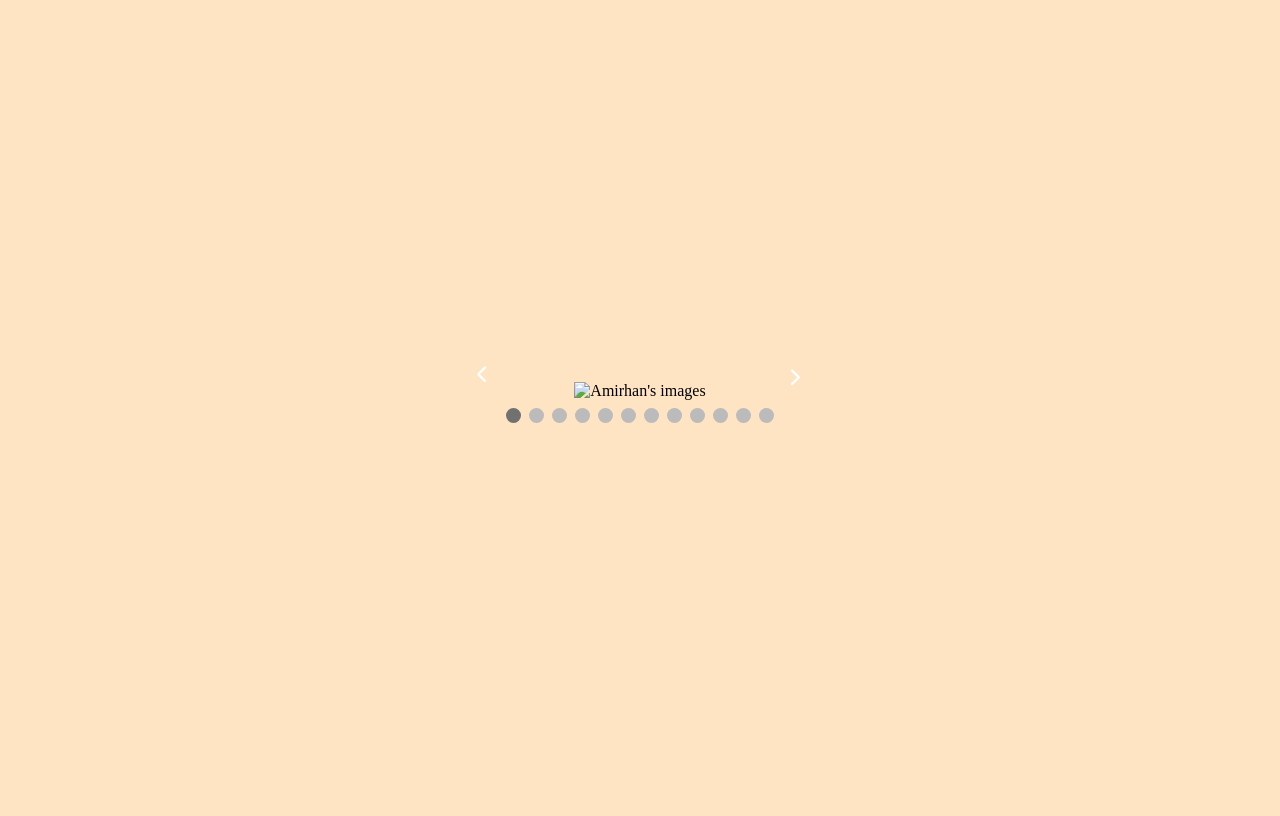
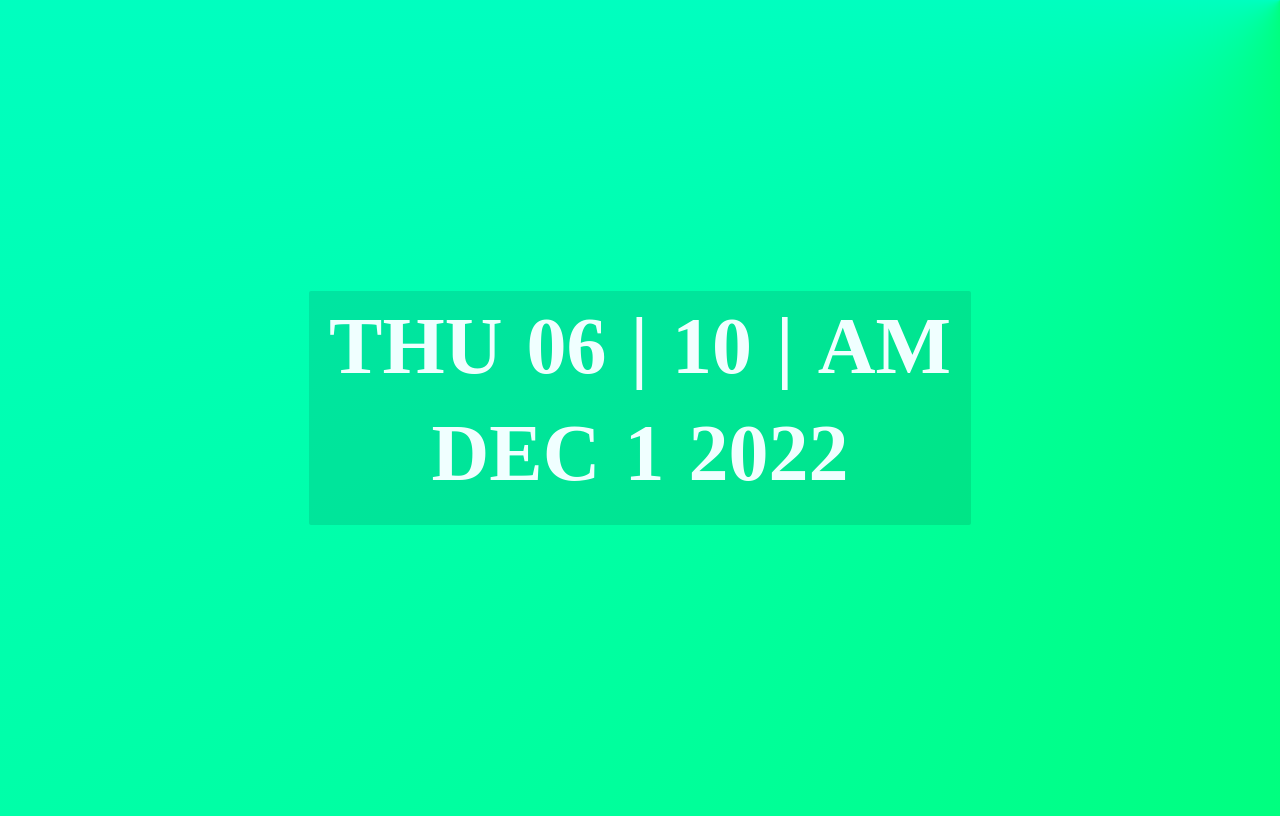
Before and after one commit to DiliaraEnverQizi/15-ideas, a plain HTML site: page index.html in a window 1280 px wide. Drawn offline with Linux system fonts and the light colour scheme; a web font is replaced by a local one.

Commit message:
Digital Clock

```diff
--- a/index.html
+++ b/index.html
@@ -4,70 +4,26 @@
         <meta charset="UTF-8">
         <meta http-equiv="X-UA-Compatible" content="IE=edge">
         <meta name="viewport" content="width=device-width, initial-scale=1.0">
-        <link rel="stylesheet" href="https://cdnjs.cloudflare.com/ajax/libs/font-awesome/6.2.0/css/all.min.css">
         <link rel="stylesheet" href="style.css">
-
-        <title>Image Carousel</title>
+        <title>Digital Clock</title>
 </head>
-<body class="body" background="img">
+<body>
         <div class="container">
-           <div class="image fade">
-                <img src="/3_ Image Carousel/img/Amirhan1.jpg" alt="Amirhan's images" width="100%">
-           </div>
-           <div class="image fade">
-                <img src="/3_ Image Carousel/img/Amirhan2.jpeg" alt="Amirhan's images" width="100%">
-           </div>
-           <div class="image fade">
-                <img src="/3_ Image Carousel/img/Amirhan3.jpeg" alt="Amirhan's images" width="100%">
-           </div>
-           <div class="image fade">
-                <img src="/3_ Image Carousel/img/Amirhan4.jpeg" alt="Amirhan's images" width="100%">
-           </div>
-           <div class="image fade">
-                <img src="/3_ Image Carousel/img/Amirhan5.jpeg" alt="Amirhan's images" width="100%">
-           </div>
-           <div class="image fade">
-                <img src="/3_ Image Carousel/img/Amirhan6.jpeg" alt="Amirhan's images" width="100%">
-           </div>
-           <div class="image fade">
-                <img src="/3_ Image Carousel/img/Amirhan7.jpeg" alt="Amirhan's images" width="100%">
-           </div>
-           <div class="image fade">
-                <img src="/3_ Image Carousel/img/Amirhan8.jpeg" alt="Amirhan's images" width="100%">
-           </div>
-           <div class="image fade">
-                <img src="/3_ Image Carousel/img/Amirhan9.jpeg" alt="Amirhan's images" width="100%">
-           </div>
-           <div class="image fade">
-                <img src="/3_ Image Carousel/img/Amirhan10.jpeg" alt="Amirhan's images" width="100%">
-           </div>
-           <div class="image fade">
-                <img src="/3_ Image Carousel/img/Amirhan12.jpeg" alt="Amirhan's images" width="100%">
-           </div>
-           <div class="image fade">
-                <img src="/3_ Image Carousel/img/Amirhan13.jpeg" alt="Amirhan's images" width="100%">
-           </div>
-           <div class="image fade">
-                <img src="/3_ Image Carousel/img/Amirhan11.jpeg" alt="Amirhan's images" width="100%">
-           </div>
-
-           <i id="prev" onclick="show_image(-1)" class="fa-solid fa-chevron-left"></i>
-           <i id="next" onclick="show_image(1)" class="fa-solid fa-chevron-right"></i>
-           <div class="dots">
-                <span class="dot"></span>
-                <span class="dot"></span>
-                <span class="dot"></span>
-                <span class="dot"></span>
-                <span class="dot"></span>
-                <span class="dot"></span>
-                <span class="dot"></span>
-                <span class="dot"></span>
-                <span class="dot"></span>
-                <span class="dot"></span>
-                <span class="dot"></span>
-                <span class="dot"></span>
-           </div>
+                <div class="digitalClock">
+                        <h1 id="day">Mon</h1>
+                        <h1 id="hour">04</h1>
+                        <h1 id="bar1">|</h1>
+                        <h1 id="minute">20</h1>
+                        <h1 id="bar2">|</h1>
+                        <h1 id="ampm">PM</h1>
+                        <p>
+                                <h1 id="month">sep</h1>
+                                <h1 id="date2">20</h1>
+                                <h1 id="year">0</h1>
+                        </p>
+                </div>
         </div>
         <script src="script.js"></script>
+
 </body>
 </html>
--- a/script.js
+++ b/script.js
@@ -1,27 +1,29 @@
-let index=0;
-show_image(index);
+window.addEventListener('load',calculateTime);
+function calculateTime(){
+        let date=new Date();
+        var dayNumber=date.getDay();
+        let hour=date.getHours();
+        let minute=date.getMinutes();
+        let month=date.getMonth();
+        let ampm=hour>=12?'PM':'AM';
+        let dayNames=["SUN", "MON", "TUE", "WED", "THU", "FRI", "SAT"];
+        let monthNames=["JAN", "FEB", "MAR", "APR", "MAY", "JUN", "JUL", "AUG", "SEP", "OCT", "NOV", "DEC"];
+        let dayNumber2=date.getDate();
+        let year=date.getFullYear();
 
-function show_image(i){
-        index+=i;
-        console.log(index);
+        hour=hour%12;
 
-        let images=document.getElementsByClassName("image");
+        hour=hour?hour:'12';
+        hour=hour<10?'0'+hour:hour;
+        minute=minute<10?'0'+minute:minute;
 
-        let dots=document.getElementsByClassName("dot");
+        document.getElementById("day").innerHTML=dayNames[dayNumber];
+        document.getElementById("hour").innerHTML=hour;
+        document.getElementById("minute").innerHTML=minute;
+        document.getElementById("ampm").innerHTML=ampm;
+        document.getElementById("month").innerHTML=monthNames[month];
+        document.getElementById("date2").innerHTML=dayNumber2;
+        document.getElementById("year").innerHTML=year;
 
-        for(i=0;i<images.length;i++){
-                images[i].style.display="none";
-        }
-        for(i=0;i<dots.length;i++){
-                dots[i].className=dots[i].className.replace(" active","");
-        }
-        if(index>images.length-1){
-                index=0;
-        }
-        if(index<0){
-                index=images.length-1;
-        }
-        images[index].style.display="block";
-        dots[index].className+=" active";
-
+        setTimeout(calculateTime,200);
 }
--- a/style.css
+++ b/style.css
@@ -1,84 +1,52 @@
-.body{
-        background-color: bisque;
-        background-image: url("/3_ Image Carousel/img/border2.jpg" );
-        background-size: 100% 110%;
+@import url('https://fonts.googleapis.com/css2?family=Aref+Ruqaa+Ink:wght@700&display=swap');
+body{
+        font-family: 'Aref Ruqaa Ink', serif;
+        overflow:hidden;
+        background: conic-gradient(at top right, lime, cyan);
 
 }
 .container{
-        width: 28%;
+
+        width:95% ;
         height: 100vh;
         margin: auto;
         display: flex;
         justify-content: center;
         align-items: center;
-        flex-direction: column;
-        position: relative;
 }
+.digitalClock{
 
-
-.image{
-        display: none ;
-        align-items: center;
+        width: fit-content;
+        margin: auto;
+        padding: 10px;
+        border-radius: 2px;
+        color: azure;
+        background: rgba(0,0,0,0.1);
+        text-align: center;
 }
-
-#prev{
-        position: absolute;
-        color: white;
-
-        top: 43%;
-        left:0;
-        cursor:pointer;
-        padding: 13px;
-        font-size: large;
-        transition: 0.6s ease;
-        border-radius: 0 3px 3px 0;
-        user-select: none;
+.digitalClock h1{
+        display:inline-block;
+        margin: 0 10px;
+        font-weight: bold;
+        font-size: 5rem;
 
 }
 
-#next{
-        position: absolute;
-        color: white;
-        top: 43%;
-        right:0;
-        cursor:pointer;
-        padding: 16px;
-        font-size: large;
-        transition: 0.6s ease;
-        border-radius: 0 3px 3px 0;
-        user-select: none;
-
-}
-#prev:hover, #next:hover{
-        background-color: black(0,0,0,0.5);
-}
-.dots{
-        text-align:center;
-        margin: 2%;
-}
-.dot{
-        height: 15px;
-        width: 15px;
-        background-color: #bbb;
-        display:inline-block;
-        border-radius: 50%;
-        margin:0 2px;
-        transition: background-color 0.6s ease;
-
-}
-.active{
-        background-color: #717171;
-}
-.fade{
-        animation: fade 1.5s;
-}
-@keyframes fade{
-        from{opacity: .4}
-        to{opacity: 1}
-}
-@media (max-width:768px) {
-        .container{
+@media(max-width:768px){
+        #bar1, #bar2{
+                display:none;
+        }
+        .digitalClock{
+                text-align: center;
                 width: 100%;
         }
-
+        .digitalClock h1
+        {
+                display: block;
+        }
+        @media (max-width:480px) {
+                digitalClock h1{
+                        font-size: 4rem;
+                }
+        }
 }
```
